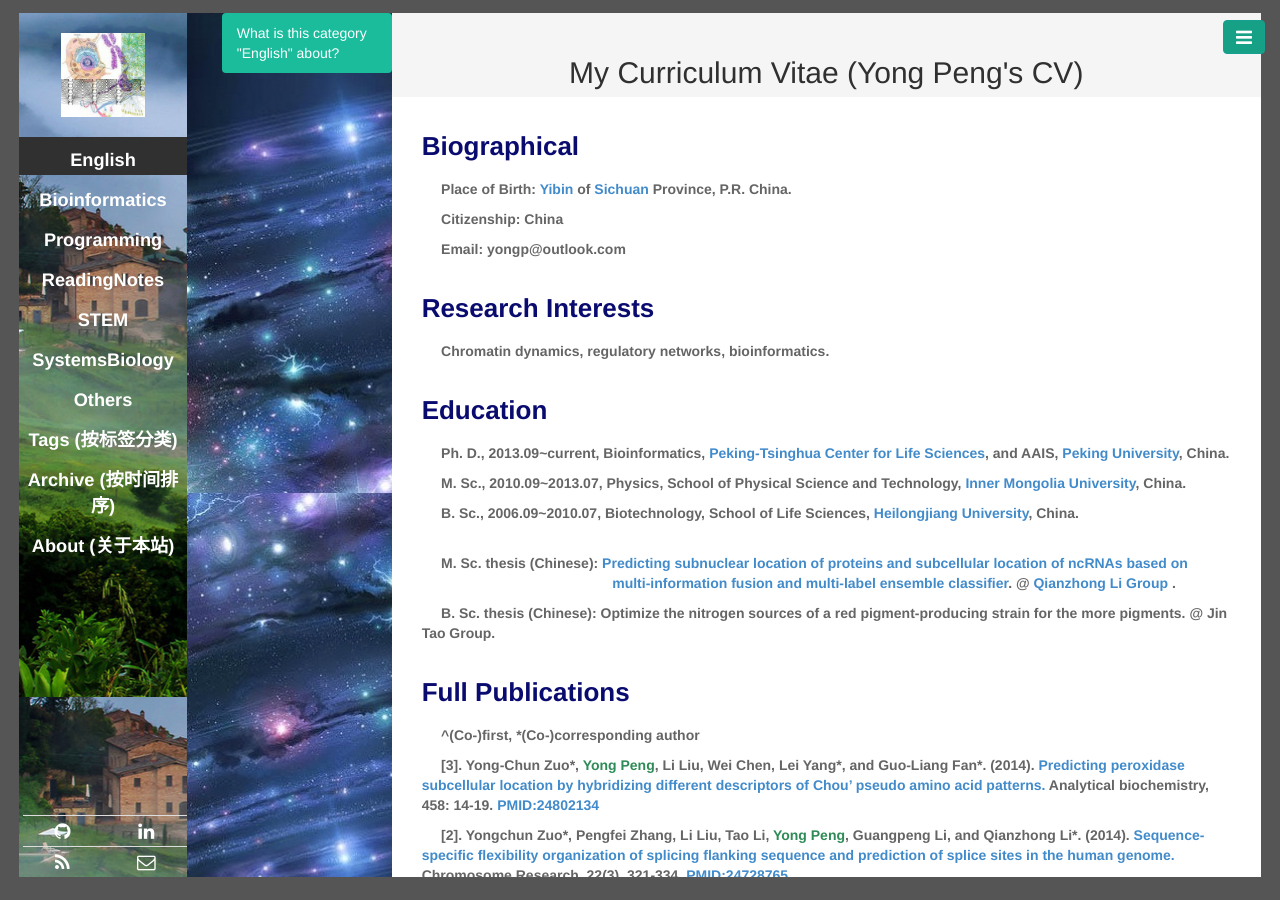
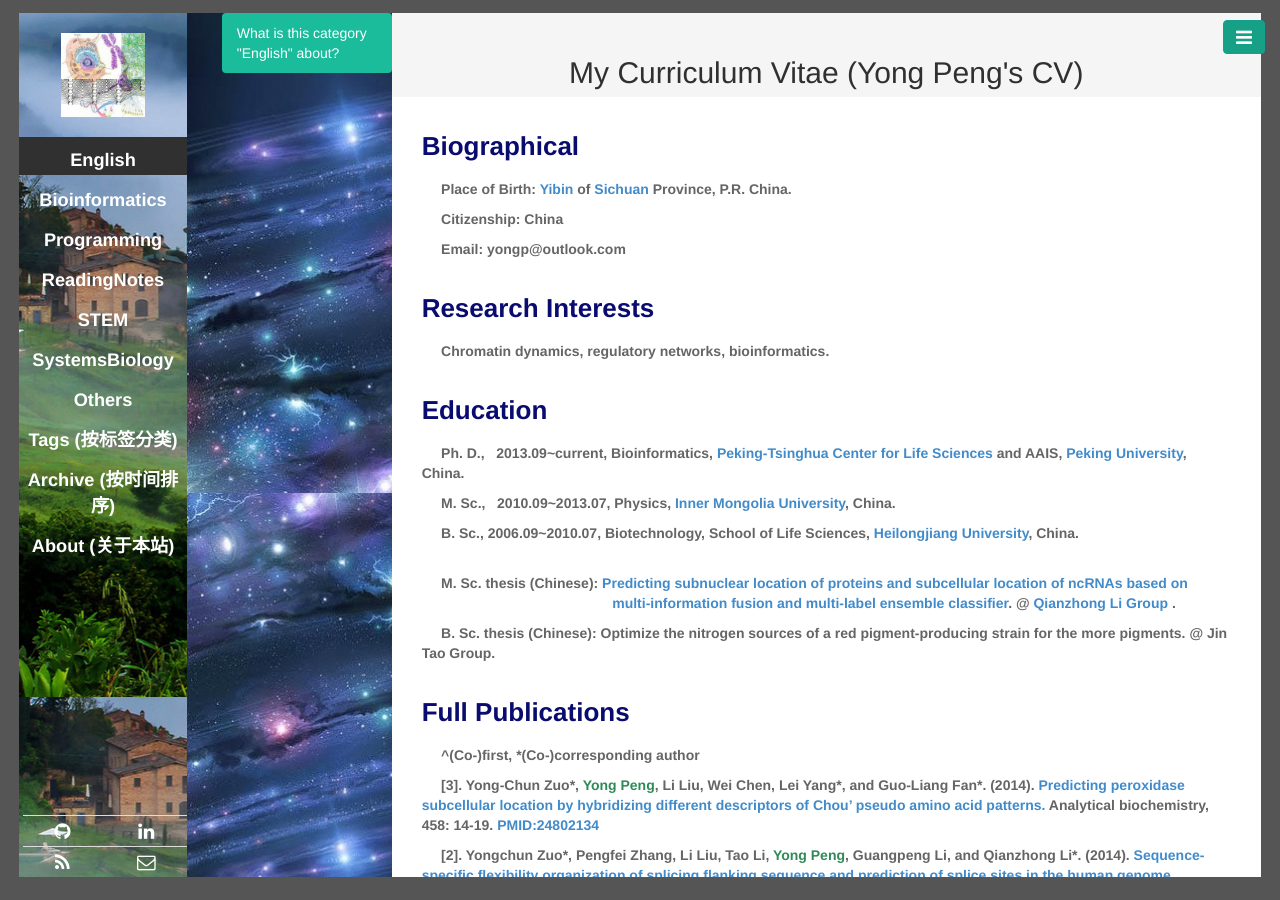
Before and after one commit to CTLife/CTLife.github.io, a Jekyll site: the page built from yongpeng.html, in a window 1280 px wide. Built offline with Jekyll 4.4.1, drawn with Linux system fonts in a browser that asks for light colours; Markdown is read by kramdown in place of the engine named in the settings; some of the changed lines change nothing that is shown.

Commit message:
Update yongpeng.html

```diff
--- a/yongpeng.html
+++ b/yongpeng.html
@@ -14,8 +14,8 @@
 <p><b> &nbsp;&nbsp;&nbsp;&nbsp; Chromatin dynamics, regulatory networks, bioinformatics.</b></p>
 
 <h3><b style = "color:#0a0b6f">Education</b></h3>
-<p><b> &nbsp;&nbsp;&nbsp;&nbsp; Ph. D., 2013.09~current, Bioinformatics, <a href="http://www.cls.edu.cn/english/">Peking-Tsinghua Center for Life Sciences</a>, and AAIS, <a href="https://en.wikipedia.org/wiki/Peking_University">Peking University</a>, China. </b></p>
-<p><b> &nbsp;&nbsp;&nbsp;&nbsp; M. Sc., 2010.09~2013.07, Physics, School of Physical Science and Technology, <a href="https://en.wikipedia.org/wiki/Inner_Mongolia_University">Inner Mongolia University</a>, China. </b></p>
+<p><b> &nbsp;&nbsp;&nbsp;&nbsp; Ph. D., &nbsp; 2013.09~current, Bioinformatics, <a href="http://www.cls.edu.cn/english/">Peking-Tsinghua Center for Life Sciences</a> and AAIS, <a href="https://en.wikipedia.org/wiki/Peking_University">Peking University</a>, China. </b></p>
+<p><b> &nbsp;&nbsp;&nbsp;&nbsp; M. Sc., &nbsp; 2010.09~2013.07, Physics, <a href="http://wlxy.imu.edu.cn/> School of Physical Science and Technology</a>, <a href="https://en.wikipedia.org/wiki/Inner_Mongolia_University">Inner Mongolia University</a>, China. </b></p>
 <p><b> &nbsp;&nbsp;&nbsp;&nbsp; B. Sc., 2006.09~2010.07, Biotechnology, School of Life Sciences, <a href="https://en.wikipedia.org/wiki/Heilongjiang_University">Heilongjiang University</a>, China. </b></p>
 <br>
 <p><b> &nbsp;&nbsp;&nbsp;&nbsp; M. Sc. thesis (Chinese): <a href="http://www.cnki.net/KCMS/detail/detail.aspx?QueryID=4&CurRec=1&recid=&filename=1013293069.nh&dbname=CMFD201401&dbcode=CMFD&pr=&urlid=&yx=&uid=WEEvREcwSlJHSldRa1FhdkJkdjAzeWtRZzM3dFRCQzJ5eUQ5cHNoczNtMD0=$9A4hF_YAuvQ5obgVAqNKPCYcEjKensW4ggI8Fm4gTkoUKaID8j8gFw!!&v=MTY4MjdTN0RoMVQzcVRyV00xRnJDVVJMeWVaK2RtRkNqZ1VMckJWRjI2SGJHeEhkSEtwcEViUElSOGVYMUx1eFk="> Predicting subnuclear location of proteins and subcellular location of ncRNAs based on
```
